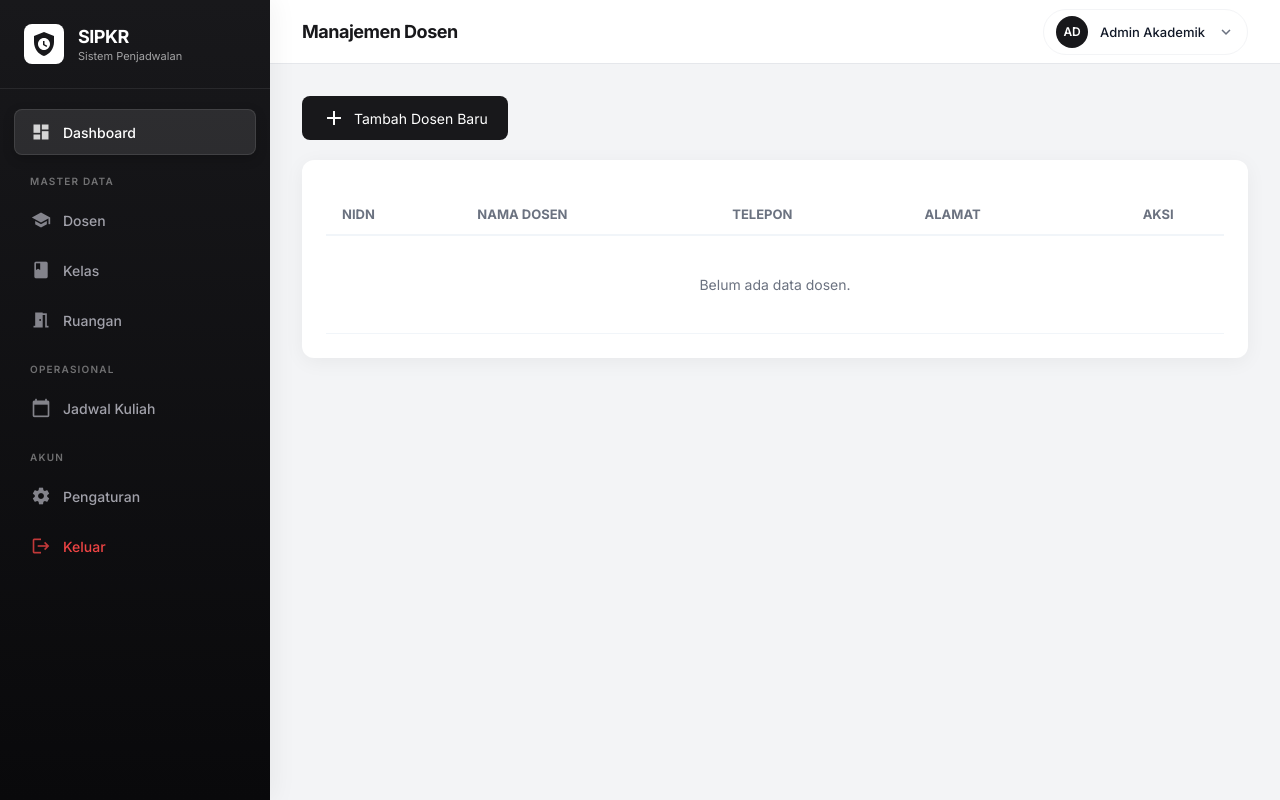
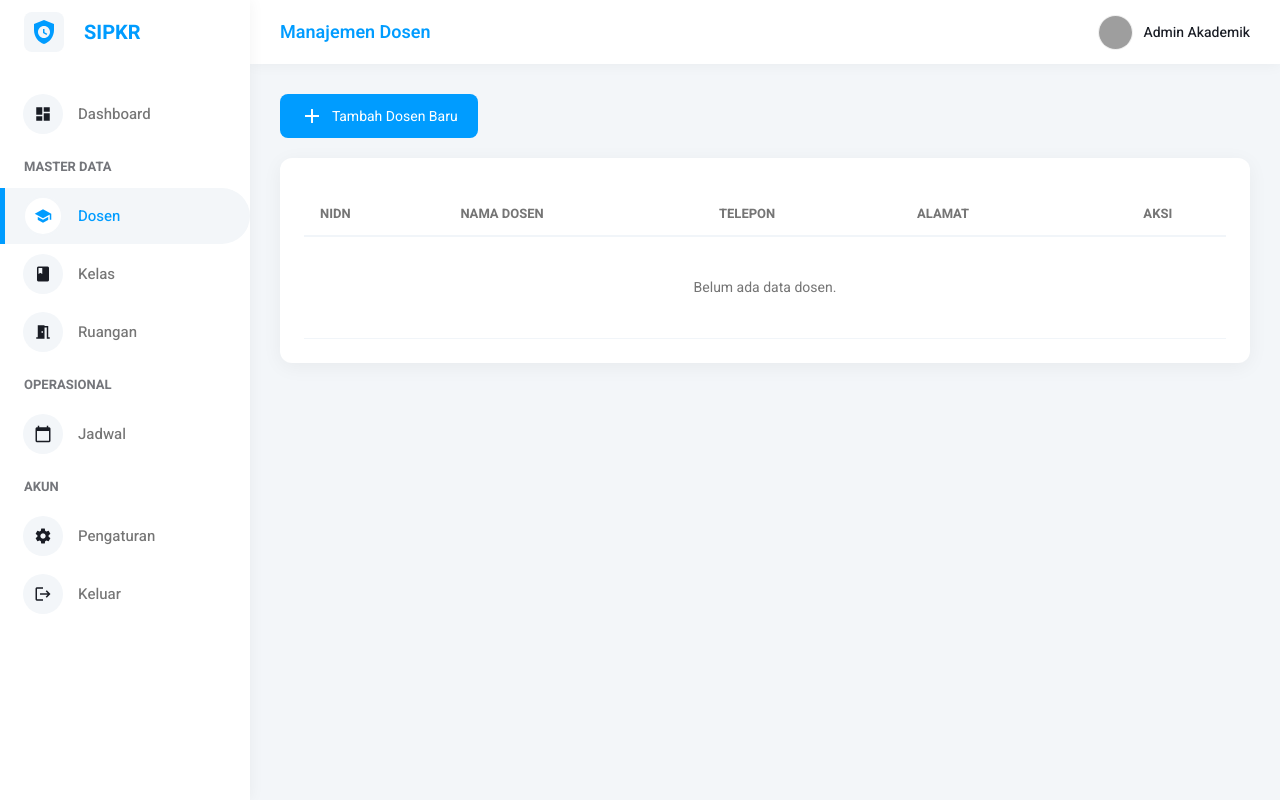
Before and after one commit to aprillashinta/sipkr-flask, a Flask app: page /dosen in a window 1280 px wide. Run offline with Flask 3, Linux system fonts and the light colour scheme; parts of the project's set-up code (start-up, migrations or seed data) failed here and were passed over; grey boxes are pictures that could not be loaded.

Commit message:
ganti theming light: fix sidebar + set color system

```diff
--- a/app/templates/base.html
+++ b/app/templates/base.html
@@ -5,162 +5,150 @@
     <meta name="viewport" content="width=device-width, initial-scale=1.0">
     <title>{% block title %}SIPKR{% endblock %}</title>
 
-    <link href="https://fonts.googleapis.com/css2?family=Inter:wght@400;500;600;700&display=swap" rel="stylesheet">
+    <link href="https://fonts.googleapis.com/css2?family=Heebo:wght@400;500;600;700&display=swap" rel="stylesheet">
     <link href="https://fonts.googleapis.com/icon?family=Material+Icons" rel="stylesheet">
 
     <style>
         :root {
-            /* === TEMA HITAM PROFESIONAL (Zinc Palette) === */
-            /* Bukan #000 murni, tapi hitam charcoal yang elegan */
-            --primary: #18181b;      /* Zinc-900 */
-            --primary-dark: #09090b; /* Zinc-950 (Hampir hitam pekat) */
-
-            /* Background & Text */
-            --bg: #F3F4F6;           /* Abu-abu sangat muda (Cool Gray) */
-            --white: #ffffff;
-            --text: #111827;         /* Hitam soft untuk teks agar tidak sakit mata */
-            --muted: #6B7280;        /* Abu-abu medium untuk teks sekunder */
-
-            --sidebar-w: 270px;
+            --primary: #009CFF;
+            --primary-dark: #007ACD; /* Tambahan warna untuk Hover */
+            --primary-light: #F3F6F9;
+            --bg-icon: #F3F6F9;
+            --bg-body: #F3F6F9;
+            --bg-sidebar: #FFFFFF;
+            --text-dark: #191C24;
+            --text-grey: #757575;
+            --sidebar-w: 250px;
             --header-h: 64px;
         }
 
         * { margin: 0; padding: 0; box-sizing: border-box; }
 
         body {
-            font-family: 'Inter', sans-serif;
-            background: var(--bg);
-            color: var(--text);
-            font-size: 14px;
-            -webkit-font-smoothing: antialiased; /* Font lebih tajam di Mac/iOS */
+            font-family: 'Heebo', sans-serif;
+            background: var(--bg-body);
+            color: var(--text-grey);
+            font-size: 15px;
         }
 
-        .app { display: flex; min-height: 100vh; }
+        a { text-decoration: none; }
 
-        /* ===== SIDEBAR ===== */
+        .app { display: flex; min-height: 100vh; width: 100%; }
+
         .sidebar {
             width: var(--sidebar-w);
-            /* Gradasi halus dari hitam charcoal ke hitam pekat */
-            background: linear-gradient(180deg, var(--primary), var(--primary-dark));
-            color: #fff;
-            display: flex;
-            flex-direction: column;
-            position: fixed;
-            height: 100vh;
-            left: 0; top: 0;
-            z-index: 10;
-            box-shadow: 4px 0 24px rgba(0,0,0,0.05); /* Shadow halus ke kanan */
+            background: var(--bg-sidebar);
+            display: flex; flex-direction: column;
+            position: fixed; height: 100vh;
+            left: 0; top: 0; z-index: 99;
+            box-shadow: 0 0 15px rgba(0,0,0,0.05);
         }
 
         .brand {
-            display: flex; align-items: center; gap: 14px;
-            padding: 24px;
-            /* Garis pemisah yang sangat tipis dan transparan */
-            border-bottom: 1px solid rgba(255,255,255,0.08);
+            height: var(--header-h);
+            display: flex; align-items: center; gap: 10px;
+            padding: 0 24px;
+            margin-bottom: 10px;
+        }
+        .brand h1 { font-size: 20px; font-weight: 700; color: var(--primary); margin: 0; }
+
+        .menu { padding: 10px 0; flex: 1; overflow-y: auto; }
+
+        .menu-header {
+            font-size: 13px;
+            color: var(--text-dark);
+            font-weight: 700;
+            padding: 10px 24px;
+            margin-top: 5px;
+            opacity: 0.6;
+            text-transform: uppercase;
         }
 
-        .brand img {
-            width: 40px; height: 40px;
-            border-radius: 8px;
-            background: #fff;
-            padding: 4px;
-            object-fit: contain;
+        .nav-link {
+            display: flex; align-items: center;
+            margin: 2px 0;
+            padding: 8px 18px;
+            color: var(--text-grey);
+            font-weight: 500;
+            font-size: 15px;
+            transition: all 0.3s ease;
+            border-radius: 0 50px 50px 0;
+            border-left: 5px solid transparent;
         }
 
-        .brand h1 { font-size: 18px; font-weight: 700; letter-spacing: -0.5px; }
-        .brand span { font-size: 11px; opacity: 0.6; font-weight: 400; display: block; margin-top: 2px;}
-
-        .menu { padding: 20px 14px; flex: 1; overflow-y: auto; }
-
-        .menu-section {
-            margin: 20px 0 10px;
-            padding-left: 16px;
-            font-size: 10px;
-            text-transform: uppercase;
-            letter-spacing: 1.2px;
-            color: rgba(255,255,255,0.4); /* Text section agak redup */
-            font-weight: 600;
+        .nav-link i {
+            width: 40px; height: 40px;
+            background: var(--bg-icon);
+            color: var(--text-dark);
+            display: flex; align-items: center; justify-content: center;
+            border-radius: 50%;
+            font-size: 18px;
+            margin-right: 15px;
+            transition: all 0.3s ease;
         }
 
-        .menu a {
-            display: flex; align-items: center; gap: 12px;
-            padding: 12px 16px;
-            margin-bottom: 4px;
-            border-radius: 8px;
-            color: #A1A1AA; /* Abu terang (Zinc-400) */
-            text-decoration: none;
-            font-weight: 500;
-            transition: all 0.2s ease;
-            border: 1px solid transparent; /* Untuk menjaga layout saat hover border muncul */
+        .nav-link:hover {
+            color: var(--primary);
+            background: var(--bg-body);
+        }
+        .nav-link:hover i {
+            background: var(--primary);
+            color: #fff;
         }
 
-        .menu a i { font-size: 20px; opacity: 0.8; }
-
-        /* Efek Hover & Active untuk tema Hitam */
-        .menu a:hover {
-            color: #fff;
-            background: rgba(255,255,255,0.05);
+        .nav-link.active {
+            background: var(--primary-light);
+            color: var(--primary);
+            border-left-color: var(--primary);
         }
 
-        .menu a.active {
-            background: rgba(255,255,255,0.1);
-            color: #fff;
-            border: 1px solid rgba(255,255,255,0.1); /* Border halus */
-            box-shadow: 0 4px 12px rgba(0,0,0,0.2); /* Shadow agar pop-up */
+        .nav-link.active i {
+            background: #FFFFFF;
+            color: var(--primary);
+            border: 2px solid var(--primary-light);
         }
 
-        /* ===== MAIN ===== */
         .main {
-            flex: 1;
-            display: flex;
-            flex-direction: column;
-            margin-left: var(--sidebar-w);
+            flex: 1; margin-left: var(--sidebar-w);
+            display: flex; flex-direction: column;
             width: calc(100% - var(--sidebar-w));
         }
 
-        /* TOPBAR */
         .topbar {
             height: var(--header-h);
-            background: var(--white);
+            background: #fff; padding: 0 30px;
             display: flex; align-items: center; justify-content: space-between;
-            padding: 0 32px;
-            border-bottom: 1px solid #E5E7EB;
-            position: sticky; top: 0; z-index: 5;
+            position: sticky; top: 0; z-index: 50;
+            box-shadow: 0 0 15px rgba(0,0,0,0.05);
         }
 
-        .topbar .title { font-weight: 700; font-size: 18px; color: var(--primary); letter-spacing: -0.5px; }
+        .page-title { font-size: 18px; font-weight: 600; color: var(--primary); }
 
-        .user-profile {
-            display: flex; align-items: center; gap: 12px;
-            padding: 6px 12px;
-            border-radius: 30px;
-            border: 1px solid #F3F4F6;
-            transition: 0.2s;
-            cursor: pointer;
+        .profile-box { display: flex; align-items: center; gap: 10px; cursor: pointer; }
+        .avatar { width: 35px; height: 35px; border-radius: 50%; overflow: hidden; border: 1px solid #eee; }
+        .avatar img { width: 100%; height: 100%; object-fit: cover; }
+
+        .content { padding: 30px; }
+
+        .btn-primary {
+            background: var(--primary); color: white;
+            padding: 8px 22px; border-radius: 6px; border: none;
+            cursor: pointer; font-size: 14px; font-weight: 500;
+            transition: background 0.3s ease; /* Animasi halus */
         }
-        .user-profile:hover { background: #F9FAFB; }
 
-        .user-profile .avatar {
-            width: 32px; height: 32px;
-            background: var(--primary); /* Avatar ikut tema sidebar */
-            color: #fff;
-            border-radius: 50%; display: flex; align-items: center; justify-content: center;
-            font-weight: 600; font-size: 12px;
+        /* PERBAIKAN: Menambahkan style khusus saat hover */
+        .btn-primary:hover {
+            background: var(--primary-dark); /* Menggunakan warna yang lebih gelap */
+            color: white;
         }
-        .user-profile .role { font-size: 13px; color: var(--text); font-weight: 500; }
-        .user-profile i { font-size: 18px; color: var(--muted); }
 
-        /* CONTENT */
-        .content { padding: 32px; max-width: 1200px; margin: 0 auto; width: 100%; }
-
-        /* Alert Box Styling (Flash Messages) */
         .alert {
-            padding: 16px; margin-bottom: 24px; border-radius: 8px;
-            font-size: 14px; font-weight: 500; display: flex; align-items: center; gap: 10px;
-            border: 1px solid transparent;
+            padding: 15px; margin-bottom: 24px; border-radius: 8px;
+            display: flex; align-items: center; gap: 10px; font-size: 14px;
         }
-        .alert-success { background: #ECFDF5; color: #065F46; border-color: #A7F3D0; }
-        .alert-error   { background: #FEF2F2; color: #991B1B; border-color: #FECACA; }
+        .alert-success { background: #d1e7dd; color: #0f5132; }
+        .alert-error { background: #f8d7da; color: #842029; }
     </style>
 </head>
 
@@ -169,86 +157,73 @@
 
     <aside class="sidebar">
         <div class="brand">
-            <!-- <img src="{{ url_for('static', filename='logo.png') }}" alt="SIPKR"> -->
-            <!-- <svg width="40" height="40" viewBox="0 0 40 40" fill="none" xmlns="http://www.w3.org/2000/svg">
-              <rect width="40" height="40" rx="8" fill="#ffffff"/>
-              <path d="M12 12H19V19H12V12Z" fill="#18181b"/>
-              <path d="M21 12H28V19H21V12Z" fill="#18181b" fill-opacity="0.2"/>
-              <path d="M12 21H19V28H12V21Z" fill="#18181b" fill-opacity="0.2"/>
-              <path d="M21 21H28V28H21V21Z" fill="#18181b" fill-opacity="0.5"/>
-            </svg> -->
             <svg width="40" height="40" viewBox="0 0 40 40" fill="none" xmlns="http://www.w3.org/2000/svg">
-              <rect width="40" height="40" rx="8" fill="#ffffff"/>
-              <path d="M20 8L10 12V18C10 24.5 14.5 30.5 20 32C25.5 30.5 30 24.5 30 18V12L20 8ZM20 26C16.69 26 14 23.31 14 20C14 16.69 16.69 14 20 14C23.31 14 26 16.69 26 20C26 23.31 23.31 26 20 26ZM21 17H19V21L22.5 23.1L23.25 21.82L20.5 20.18V17Z" fill="#18181b"/>
+              <rect width="40" height="40" rx="8" fill="#F3F6F9"/>
+              <path d="M20 8L10 12V18C10 24.5 14.5 30.5 20 32C25.5 30.5 30 24.5 30 18V12L20 8ZM20 26C16.69 26 14 23.31 14 20C14 16.69 16.69 14 20 14C23.31 14 26 16.69 26 20C26 23.31 23.31 26 20 26ZM21 17H19V21L22.5 23.1L23.25 21.82L20.5 20.18V17Z" fill="#009CFF"/>
             </svg>
-            <!-- <svg width="40" height="40" viewBox="0 0 40 40" fill="none" xmlns="http://www.w3.org/2000/svg">
-              <rect width="40" height="40" rx="8" fill="#ffffff"/>
-              <path fill-rule="evenodd" clip-rule="evenodd" d="M26 14H14V17H26V14ZM14 26H26V23H14V26ZM14 21.5H22V18.5H14V21.5Z" fill="#18181b"/>
-            </svg> -->
-            <div>
-                <h1>SIPKR</h1>
-                <span>Sistem Penjadwalan</span>
-            </div>
+            <h1 style="margin-left: 10px;">SIPKR</h1>
         </div>
 
         <nav class="menu">
-            <a href="{{ url_for('web.dashboard') }}" class="active">
-                <i class="material-icons">dashboard</i> Dashboard
+            <a href="{{ url_for('web.dashboard') }}"
+               class="nav-link {{ 'active' if 'dashboard' in request.endpoint else '' }}">
+                <i class="material-icons">dashboard</i> <span>Dashboard</span>
             </a>
 
-            <div class="menu-section">Master Data</div>
+            <div class="menu-header">Master Data</div>
 
-            <a href="{{ url_for('web.dosen_index') }}">
-                <i class="material-icons">school</i> Dosen
-            </a>
-            <a href="{{ url_for('web.kelas_index') }}">
-                <i class="material-icons">class</i> Kelas
-            </a>
-            <a href="{{ url_for('web.ruangan_index') }}">
-                <i class="material-icons">meeting_room</i> Ruangan
+            <a href="{{ url_for('web.dosen_index') }}"
+               class="nav-link {{ 'active' if 'dosen' in request.endpoint else '' }}">
+                <i class="material-icons">school</i> <span>Dosen</span>
             </a>
 
-            <div class="menu-section">Operasional</div>
-
-            <a href="{{ url_for('web.jadwal_index') }}">
-                <i class="material-icons">calendar_today</i> Jadwal Kuliah
+            <a href="{{ url_for('web.kelas_index') }}"
+               class="nav-link {{ 'active' if 'kelas' in request.endpoint else '' }}">
+                <i class="material-icons">class</i> <span>Kelas</span>
             </a>
 
-            <div class="menu-section">Akun</div>
+            <a href="{{ url_for('web.ruangan_index') }}"
+               class="nav-link {{ 'active' if 'ruangan' in request.endpoint else '' }}">
+                <i class="material-icons">meeting_room</i> <span>Ruangan</span>
+            </a>
 
-            <a href="#">
-                <i class="material-icons">settings</i> Pengaturan
+            <div class="menu-header">Operasional</div>
+
+            <a href="{{ url_for('web.jadwal_index') }}"
+               class="nav-link {{ 'active' if 'jadwal' in request.endpoint else '' }}">
+                <i class="material-icons">calendar_today</i> <span>Jadwal</span>
             </a>
-            <a href="#">
-                <i class="material-icons" style="color: #ef4444;">logout</i> <span style="color: #ef4444;">Keluar</span>
+
+            <div class="menu-header">Akun</div>
+
+            <a href="#" class="nav-link">
+                <i class="material-icons">settings</i> <span>Pengaturan</span>
+            </a>
+            <a href="#" class="nav-link">
+                <i class="material-icons">logout</i> <span>Keluar</span>
             </a>
         </nav>
     </aside>
 
     <div class="main">
         <header class="topbar">
-            <div class="title">{% block page_title %}Dashboard{% endblock %}</div>
-
-            <div class="user-profile">
-                <div class="avatar">AD</div>
-                <span class="role">Admin Akademik</span>
-                <i class="material-icons">expand_more</i>
+            <div class="page-title">{% block page_title %}Dashboard{% endblock %}</div>
+            <div class="profile-box">
+                <div class="avatar">
+                    <img src="https://ui-avatars.com/api/?name=Admin&background=009CFF&color=fff" alt="Admin">
+                </div>
+                <span style="font-size:14px; color:#191C24; font-weight:500;">Admin Akademik</span>
             </div>
         </header>
 
         <section class="content">
-            {% with messages = get_flashed_messages(with_categories=true) %}
-                {% if messages %}
-                    {% for category, message in messages %}
-                        <div class="alert {{ 'alert-success' if category == 'success' else 'alert-error' }}">
-                            <i class="material-icons">{{ 'check_circle' if category == 'success' else 'error' }}</i>
-                            {{ message }}
-                        </div>
-                    {% endfor %}
-                {% endif %}
-            {% endwith %}
-
             {% block content %}
+            <div style="background:white; padding:30px; border-radius:8px; box-shadow:0 0 15px rgba(0,0,0,0.05);">
+                <h3 style="color:#009CFF;">Selamat Datang</h3>
+                <p>Pilih menu di sebelah kiri untuk mengelola data.</p>
+                <br>
+                <button class="btn-primary">Tombol Tes</button>
+            </div>
             {% endblock %}
         </section>
     </div>
```
